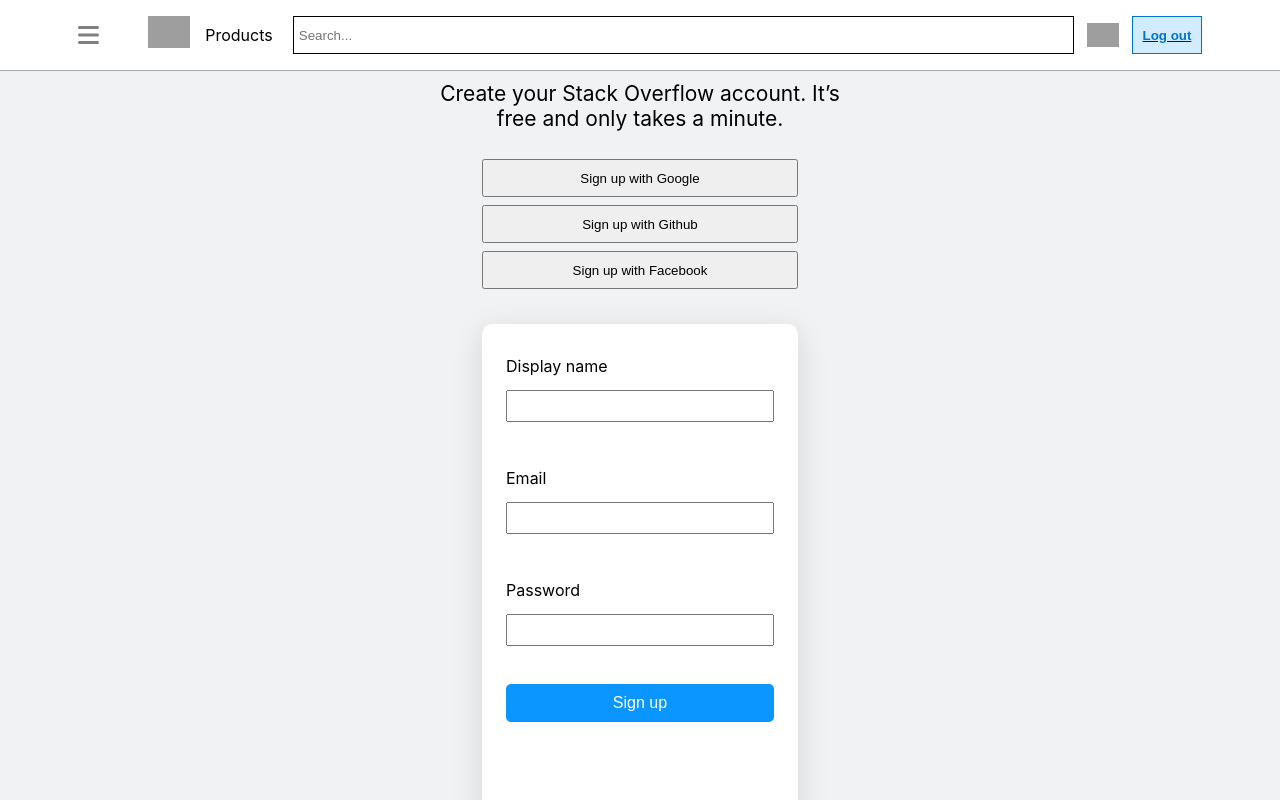
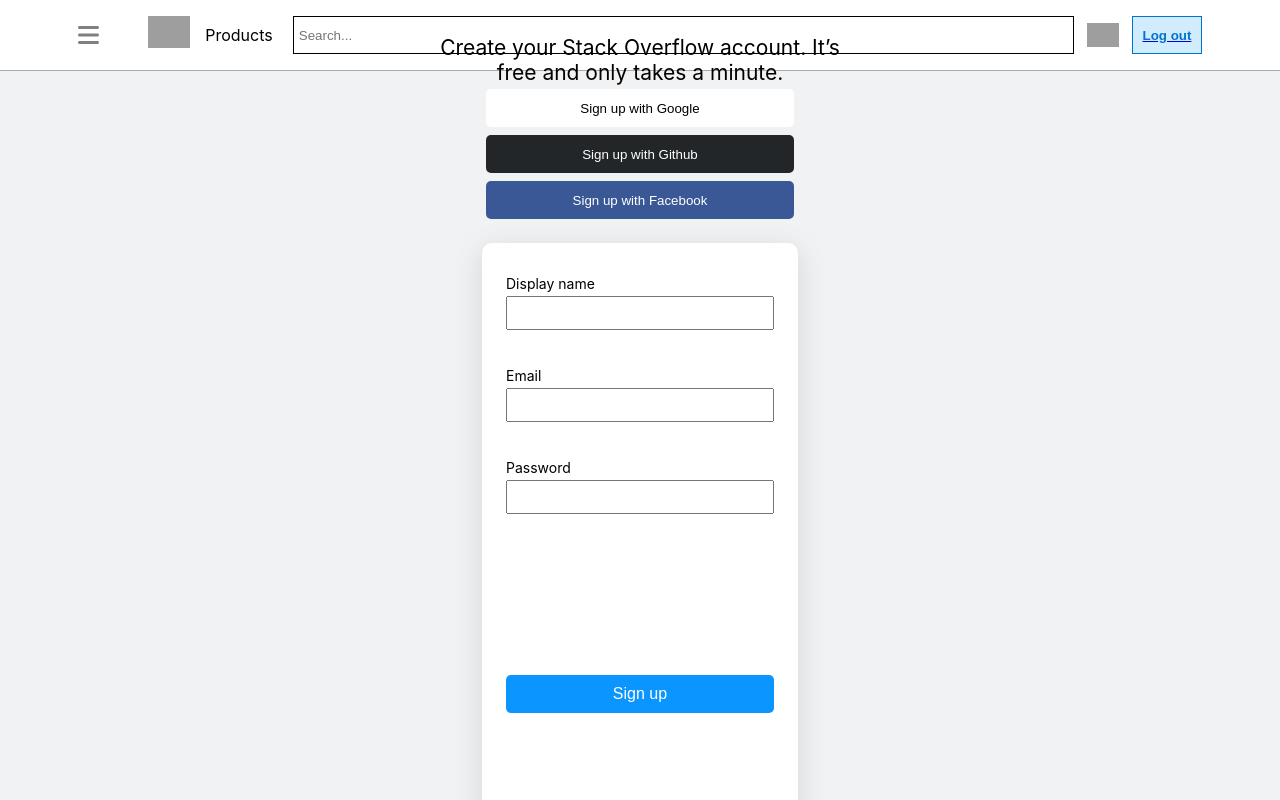
Before and after one commit to codestates-seb/seb39_pre_052, a React (Create React App) app in the folder fe/: page /signup in a window 1280 px wide. Shown: the top 800 px of the page. Built offline with nearby package versions, Linux system fonts and the light colour scheme; grey boxes are pictures that could not be loaded.

Commit message:
css 수정

```diff
--- a/fe/src/GlobalStyle.js
+++ b/fe/src/GlobalStyle.js
@@ -5,7 +5,6 @@ const GlobalStyle = createGlobalStyle`
         box-sizing: border-box;
         margin: 0;
         padding: 0;
-        overflow: hidden;
     }
 `;
 
--- a/fe/src/components/LogIn.js
+++ b/fe/src/components/LogIn.js
@@ -1,6 +1,132 @@
-import SocialLogIn from "./SocialLogIn";
 import { useState } from "react";
 import { useNavigate } from "react-router-dom";
+import styled from "styled-components";
+
+const LogInWrapper = styled.div`
+  display: flex;
+  flex-direction: column;
+  justify-content: center;
+  align-items: center;
+  width: 100vw;
+  height: 100vh;
+  background-color: #f1f2f3;
+
+  > div:first-of-type {
+    /* flex-basis: 10%; */
+    > img {
+      width: 70px;
+      height: 70px;
+    }
+    margin-bottom: 10px;
+  }
+
+  > section.social_buttons {
+    /* flex-basis: 20%; */
+
+    > div {
+      display: flex;
+      flex-direction: column;
+      justify-content: center;
+      width: 316px;
+      height: 138px;
+    }
+
+    > div > button {
+      /* width: 316px; */
+      height: 38px;
+      margin: 4px;
+      border: 1px;
+      border-radius: 5px;
+      cursor: pointer;
+
+      :first-of-type {
+        background-color: white;
+        :hover {
+          background-color: #f8f9f9;
+        }
+      }
+      :nth-of-type(2) {
+        background-color: #232628;
+        color: white;
+        :hover {
+          background-color: black;
+        }
+      }
+      :nth-of-type(3) {
+        background-color: #3a5796;
+        color: white;
+        :hover {
+          background-color: #304a86;
+        }
+      }
+    }
+  }
+
+  > section.form_container {
+    /* flex-basis: 70%; */
+    margin: 20px 52px 24px 52px;
+    width: 316px;
+    height: 280px;
+    padding: 24px;
+    border-radius: 10px;
+    background-color: white;
+    box-shadow: rgba(100, 100, 111, 0.2) 0px 7px 29px 0px;
+
+    > form {
+      display: flex;
+      flex-direction: column;
+      /* justify-content: center;
+      align-content: center; */
+      width: 268px;
+      height: 280px;
+    }
+
+    > form > div {
+      height: 80px;
+      margin: 6px 0;
+      display: flex;
+      flex-direction: column;
+
+      > label {
+        flex-basis: 25%;
+        /* width: 268px;
+        height: 35px; */
+        margin: 2px 0;
+        font-size: 14px;
+      }
+
+      > input {
+        flex-basis: 45%;
+        /* width: 268px;
+        height: 35px; */
+      }
+      > p {
+        flex-basis: 30%;
+        font-size: 12px;
+        /* width: 268px;
+        height: 60px; */
+        padding: 2px;
+      }
+    }
+
+    > form > button {
+      position: relative;
+      top: 5%;
+      width: 268px;
+      height: 38px;
+      background-color: #0a95ff;
+      border: none;
+      border-radius: 5px;
+      font-size: 16px;
+      color: white;
+      cursor: pointer;
+
+      :hover {
+        background-color: #0074cc;
+      }
+    }
+  }
+`;
 
 const LogIn = () => {
   const [email, setEmail] = useState("");
@@ -9,7 +135,7 @@ const LogIn = () => {
   const [emptyPasswordMsg, setEmptyPasswordMsg] = useState("");
   const [incorrectMessage, setIncorrectMessage] = useState("");
   const [isLoggedin, setIsLoggedin] = useState(false);
-
+  //로그인 여부 확인해서
   const navigate = useNavigate();
 
   //Sign up 버튼 누르면 POST 요청하기
@@ -60,9 +186,18 @@ const LogIn = () => {
   };
 
   return (
-    <div className="login_wrapper">
+    <LogInWrapper className="login_wrapper">
+      <div>
+        <img src="https://cdn.sstatic.net/Sites/stackoverflow/Img/apple-touch-icon@2.png?v=73d79a89bded" />
+      </div>
       {/* 소셜 로그인 */}
-      <SocialLogIn />
+      <section className="social_buttons">
+        <div>
+          <button>Log in with Google</button>
+          <button>Log in with Github</button>
+          <button>Log in with Facebook</button>
+        </div>
+      </section>
 
       {/* 일반 로그인 */}
       <section className="form_container">
@@ -91,7 +226,7 @@ const LogIn = () => {
           <button className="log_in_btn">Log in</button>
         </form>
       </section>
-    </div>
+    </LogInWrapper>
   );
 };
 
--- a/fe/src/components/SignUp.js
+++ b/fe/src/components/SignUp.js
@@ -8,9 +8,9 @@ const SignUpWrapper = styled.div`
   justify-content: center;
   align-items: center;
   width: 100vw;
-  height: 100vh;
+  max-height: 100vh;
   background-color: #f1f2f3;
-  overflow: scroll;
+  /* overflow-y: scroll; */
 
   > div:first-of-type {
     flex-basis: 10%;
@@ -18,21 +18,48 @@ const SignUpWrapper = styled.div`
     height: 55px;
     font-size: 21px;
     text-align: center;
-    margin-top: 10px;
+    margin-top: 20px;
   }
+
   > section.social_buttons {
     flex-basis: 20%;
 
     > div {
       display: flex;
       flex-direction: column;
+      justify-content: center;
+      width: 316px;
+      height: 138px;
     }
 
     > div > button {
-      width: 316px;
+      /* width: 316px; */
       height: 38px;
       margin: 4px;
+      border: 1px;
+      border-radius: 5px;
       cursor: pointer;
+
+      :first-of-type {
+        background-color: white;
+        :hover {
+          background-color: #f8f9f9;
+        }
+      }
+      :nth-of-type(2) {
+        background-color: #232628;
+        color: white;
+        :hover {
+          background-color: black;
+        }
+      }
+      :nth-of-type(3) {
+        background-color: #3a5796;
+        color: white;
+        :hover {
+          background-color: #304a86;
+        }
+      }
     }
   }
 
@@ -49,39 +76,51 @@ const SignUpWrapper = styled.div`
     > form {
       display: flex;
       flex-direction: column;
+      width: 268px;
+      height: 660px;
     }
 
     > form > div {
-      /* flex-basis: 70%; */
+      /* flex-grow: 70%; */
+      /* flex: 0 1 auto; */
       width: 268px;
-      height: 100px;
+      height: 80px;
       margin: 6px 0;
       display: flex;
       flex-direction: column;
 
+      /* :last-of-type {
+        height: 100px;
+      } */
+
       > label {
-        flex-basis: 33%;
-        width: 268px;
-        height: 35px;
+        flex-basis: 25%;
+        /* width: 268px;
+        height: 35px; */
         margin: 2px 0;
+        font-size: 14px;
       }
 
       > input {
-        flex-basis: 33%;
-        width: 268px;
-        height: 34px;
+        flex-basis: 45%;
+        /* width: 268px;
+        height: 35px; */
       }
       > p {
-        flex-basis: 33%;
+        flex-basis: 30%;
         font-size: 12px;
-        width: 268px;
-        height: 60px;
+        /* width: 268px;
+        height: 60px; */
+        height: fit-content;
         padding: 2px;
       }
     }
 
     > form > button.sign_up_btn {
-      /* flex-basis: 30%; */
+      /* flex-grow: 30%; */
+      /* flex: 0 1 auto; */
+      position: relative;
+      top: 20%;
       width: 268px;
       height: 38px;
       background-color: #0a95ff;
@@ -229,7 +268,6 @@ const SignUp = () => {
                 {emailMessage}
               </p>
             )}
-            {/* 아무것도 안쓰면 Email cannot be empty. 는 어떻게 추가? */}
           </div>
           <div>
             <label>Password</label>
@@ -241,9 +279,8 @@ const SignUp = () => {
             {password.length === 0 ? (
               <p className="message error">{emptyPasswordMsg}</p>
             ) : (
-              <p className={`message ${isPassword ? "success" : "error"}`}>
-                {passwordMessage}
-              </p>
+              // <p className={`message ${isPassword ? "success" : "error"}`}>
+              <p className={`message error`}>{passwordMessage}</p>
             )}
             {/* <p className="message error">{incorrectMessage}</p> */}
           </div>
--- a/fe/src/components/SocialLogIn.js
+++ /dev/null
@@ -1,11 +0,0 @@
-const SocialLogIn = () => {
-  return (
-    <section className="social_buttons">
-      <button>Log in with Google</button>
-      <button>Log in with Github</button>
-      <button>Log in with Facebook</button>
-    </section>
-  );
-};
-
-export default SocialLogIn;
--- a/fe/src/index.css
+++ b/fe/src/index.css
@@ -12,47 +12,14 @@ code {
     monospace;
 }
 
-.signup_wrapper {
-  display: flex;
-  flex-direction: column;
-  justify-content: center;
-  align-items: center;
-}
-
-.login_wrapper {
-  display: flex;
-  flex-direction: column;
-  justify-content: center;
-  align-items: center;
-}
-
-.social_buttons {
-  display: flex;
-  flex-direction: column;
-}
-
-.form_container {
-  width: 300px;
-  padding: 8px;
-  border-radius: 10px;
-  box-shadow: rgba(100, 100, 111, 0.2) 0px 7px 29px 0px;
-}
-
 p.message.error {
-  color: red;
-}
-
-button.sign_up_btn {
-  background-color: #0a95ff;
-}
-button.log_in_btn {
-  background-color: #0a95ff;
+  color: #e1585c;
 }
 
 footer {
   bottom: 0;
-  background-color: black;
-  color: white;
+  background-color: rgb(35, 38, 40);
+  color: rgb(167, 172, 177);
   text-align: center;
   padding: 20px;
 }
```
Also changed, not shown: fe/src/App.js (+6 -7 lines).
